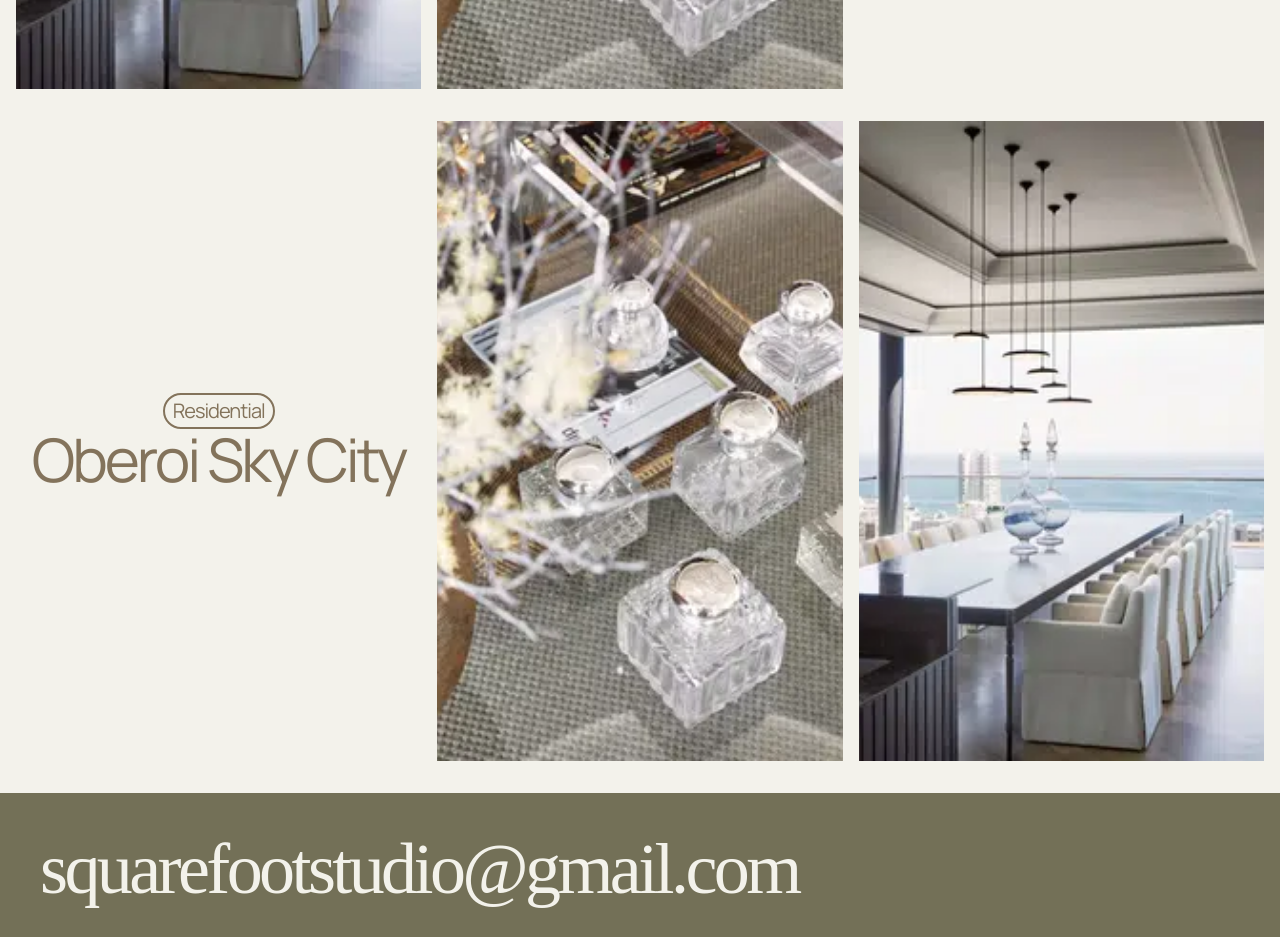
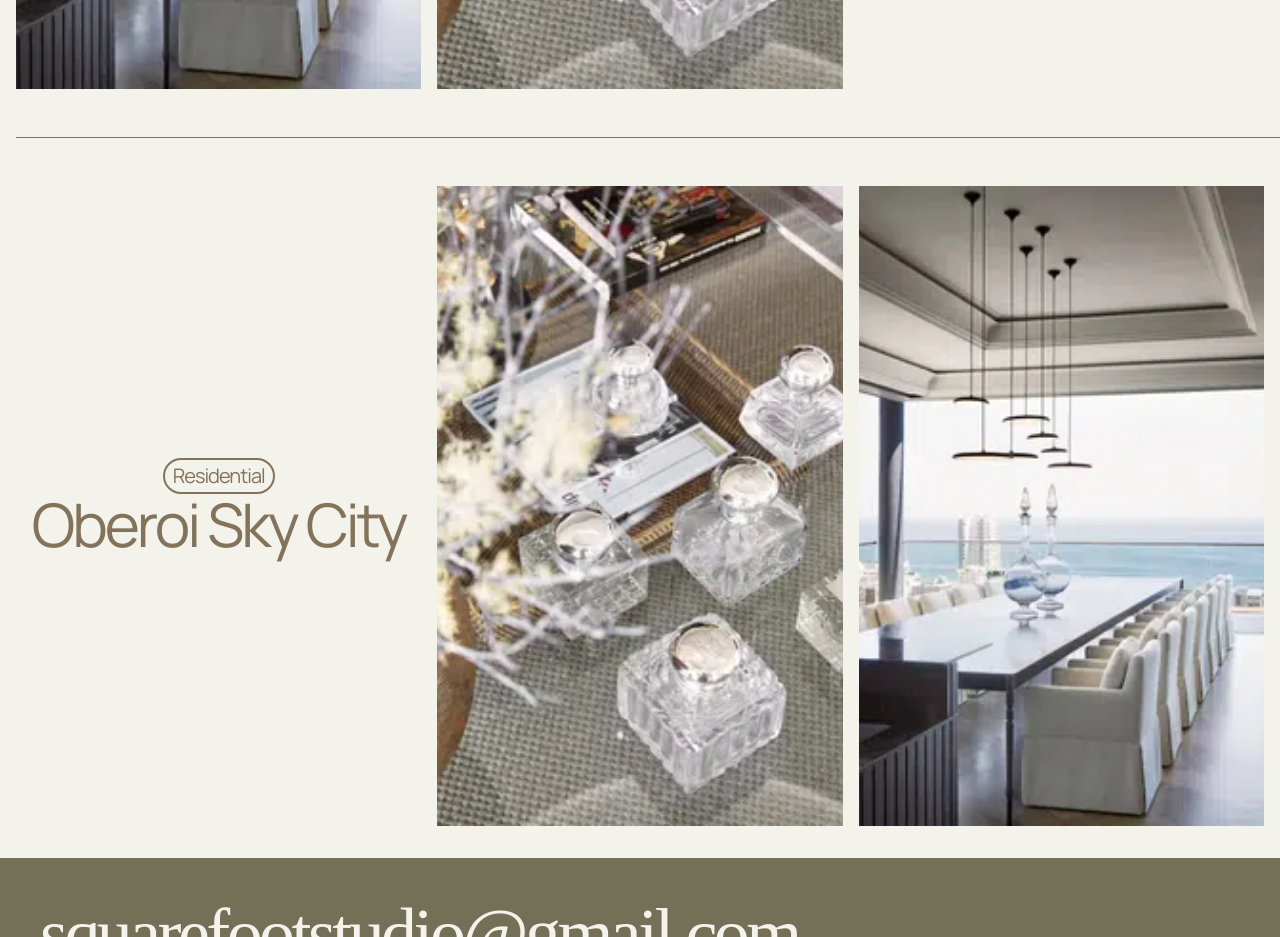
Before and after one commit to Keyurrr14/SquareFoot.studio, a React (Create React App) app: page /projects in a window 1280 px wide. Shown: the part 1680-2617 px from the top of the page. Built offline with nearby package versions, Linux system fonts and the light colour scheme; a web font is replaced by a local one.

Commit message:
selection colour changed

```diff
--- a/package.json
+++ b/package.json
@@ -15,6 +15,7 @@
     "react-router-dom": "^7.0.1",
     "react-scripts": "5.0.1",
     "react-scroll-parallax": "^3.4.5",
+    "react-transition-group": "^4.4.5",
     "web-vitals": "^2.1.4"
   },
   "scripts": {
--- a/src/index.css
+++ b/src/index.css
@@ -25,7 +25,10 @@
     font-display: swap;
   }
 
-
+  ::selection {
+    background-color: burlywood;
+    color: black;
+  }
 
 html.lenis {
   height: auto;
--- a/src/pages/Projects.jsx
+++ b/src/pages/Projects.jsx
@@ -9,14 +9,14 @@ export default function Projects() {
     initial: { opacity: 0, y: 50 },
     whileInView: { opacity: 1, y: 0 },
     viewport: { once: true },
-    transition: { duration: 0.8, ease: "easeOut" }
+    transition: { duration: 0.8, ease: "easeOut" },
   };
 
   const fadeIn = {
     initial: { opacity: 0 },
     whileInView: { opacity: 1 },
     viewport: { once: true },
-    transition: { duration: 1.2, ease: "easeOut" }
+    transition: { duration: 1.2, ease: "easeOut" },
   };
 
   return (
@@ -53,7 +53,7 @@ export default function Projects() {
         order={[3, 2, 1]}
         animation={fadeIn}
       />
-
+      <hr className="w-full mx-4 border-brown my-8 sm:my-10 md:my-12" />
       <ProjectSection
         type="Residential"
         location="Oberoi Sky City"
```
Also changed, not shown: 1 other file (tests, documents, lock files or other folders).
